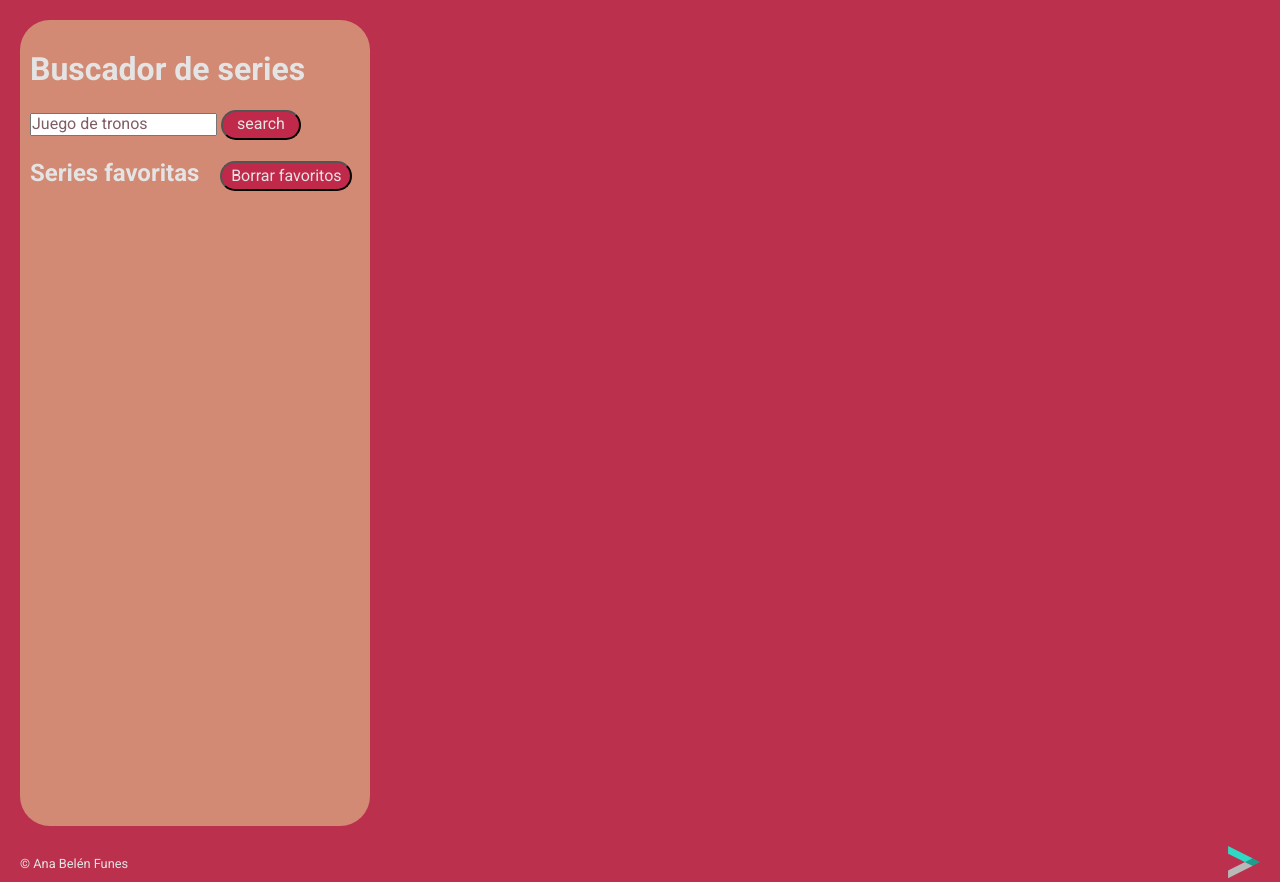
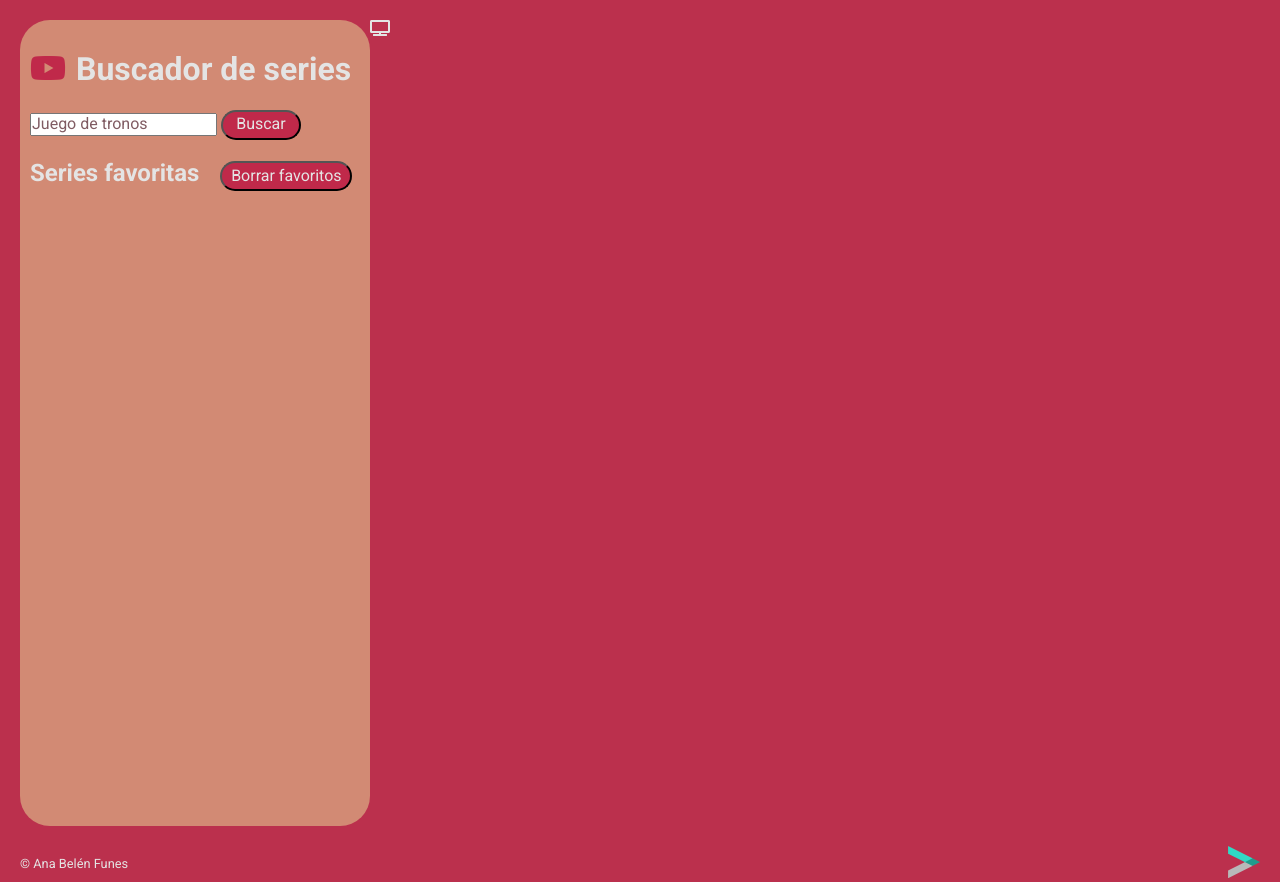
Before and after one commit to anapy/modulo-2-evaluacion-final-anapy, a website: page src/html/index.html in a window 1280 px wide. Drawn offline with nearby package versions, Linux system fonts and the light colour scheme; files that its build step writes are made by us from their sources; files whose address does not match are found by name.

Commit message:
adding design updates

```diff
--- a/src/html/index.html
+++ b/src/html/index.html
@@ -15,7 +15,8 @@
     <include src="./partials/header.html"></include>
     <main class="main">
       <div class="result-container">
-        <ul class="js-list-results list-results"></ul>
+
+        <ul class="js-list-results list-results"><i class="fas fa-tv"></i></ul>
       </div>
     </main>
   </div>
--- a/src/html/partials/header.html
+++ b/src/html/partials/header.html
@@ -1,9 +1,9 @@
 <header class="header">
-  <h1>Buscador de series</h1>
+  <h1 class="header__title"><i class="fab fa-youtube"></i>Buscador de series</h1>
   <form>
     <label for="serie"></label>
     <input id="serie" name="serie" type="text" placeholder="Juego de tronos" class="js-serie serie-text" required>
-    <input type="submit" value="search" class="js-search search-button">
+    <input type="submit" value="Buscar" class="js-search search-button">
   </form>
   <aside class="favourite-container">
     <h2 class="favorite-title">Series favoritas</h2>
--- a/src/scss/layout/_page.scss
+++ b/src/scss/layout/_page.scss
@@ -35,6 +35,13 @@ button:focus{
     height: 30px;
     border-radius: 20px;
   }
+  .header__title {
+    color: #e4e4e4;
+    .fa-youtube {
+      margin-right: 10px;color: #c0294a;
+    }
+  }
+
 }
 .favourite-container {
   margin: 20px 0;
@@ -45,7 +52,6 @@ button:focus{
     display: flex;
     flex-wrap: nowrap;
     flex-direction: column;
-    justify-content: center;
     overflow-y: scroll;
     height: 600px;
     /* width */
```
